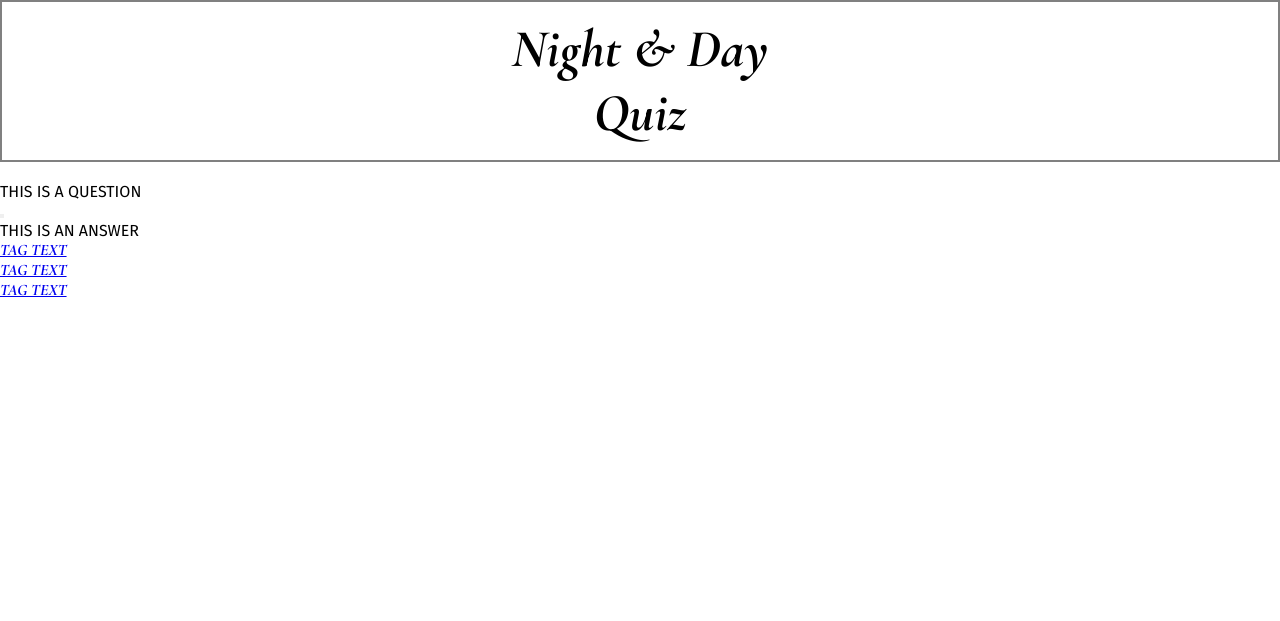
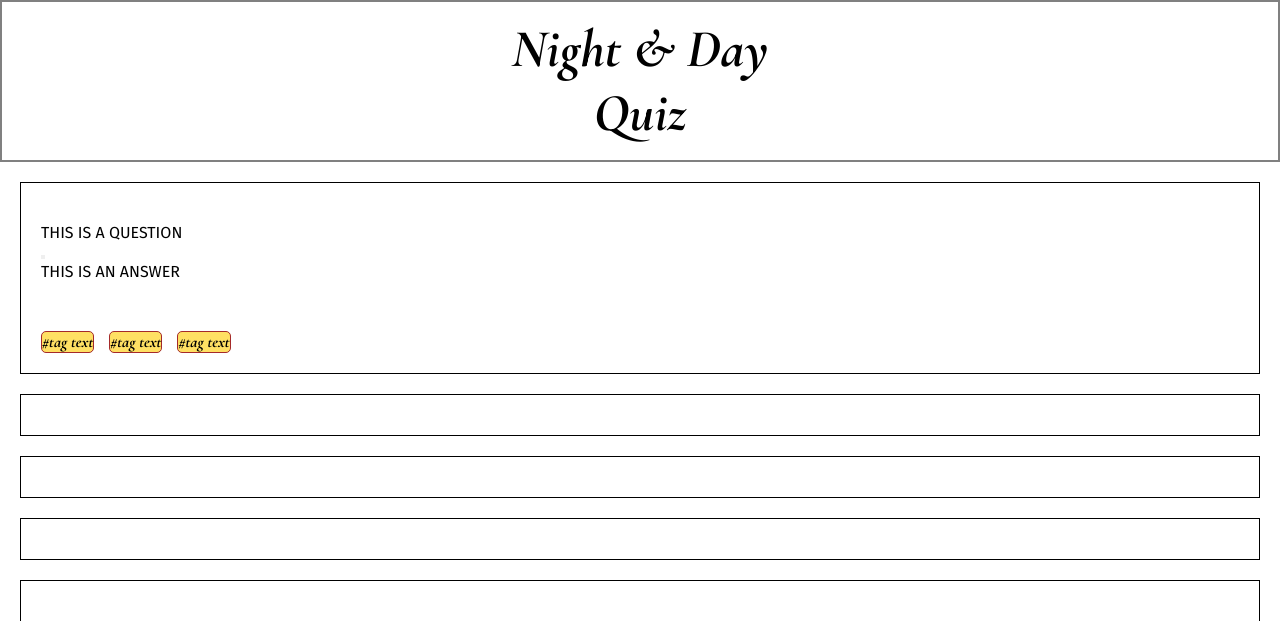
Before and after one commit to RichardBeindorf/Quiz-App, a plain HTML site: page index.html in a window 1280 px wide. Shown: the top 621 px of the page. Drawn offline with nearby package versions, Linux system fonts and the light colour scheme.

Commit message:
basic card styling, tag styling done

```diff
--- a/index.css
+++ b/index.css
@@ -20,3 +20,29 @@ header {
     padding: 15px;
     border: 2px solid grey;
 }
+
+.card {
+    padding: 20px;
+    margin: 20px;
+    border: 1px solid black;
+}
+
+.tag-bar {
+    display: flex;
+    justify-content: flex-start;
+    bottom: 0px;
+    margin-top: 50px;
+}
+
+.tag {
+    border: 1px solid brown;
+    border-radius: 5px;
+    margin-right: 15px;
+    background-color: #ffe063;
+}
+
+a {
+    color: black;
+    text-transform: lowercase;
+    text-decoration: none;
+}
--- a/index.html
+++ b/index.html
@@ -16,9 +16,9 @@
     </header>
 
     <main class="mainwindow">
+
         <section class="card">
-
-            <div class="card">
+            <div class="card1">
                 <div><a href="#"><img src=""></a></div>
                 <p class="question">THIS IS A QUESTION</p>
                 <button class="showanswer"></button>
@@ -26,12 +26,12 @@
             </div>
 
             <div class="tag-bar">
-                <div class="tag"><a href="#">TAG TEXT</a></div>
-                <div class="tag"><a href="#">TAG TEXT</a></div>
-                <div class="tag"><a href="#">TAG TEXT</a></div>
+                <div class="tag"><a href="#">#TAG TEXT</a></div>
+                <div class="tag"><a href="#">#TAG TEXT</a></div>
+                <div class="tag"><a href="#">#TAG TEXT</a></div>
             </div>
+        </section>
 
-        </section>
         <section class="card"></section>
         <section class="card"></section>
         <section class="card"></section>
```
